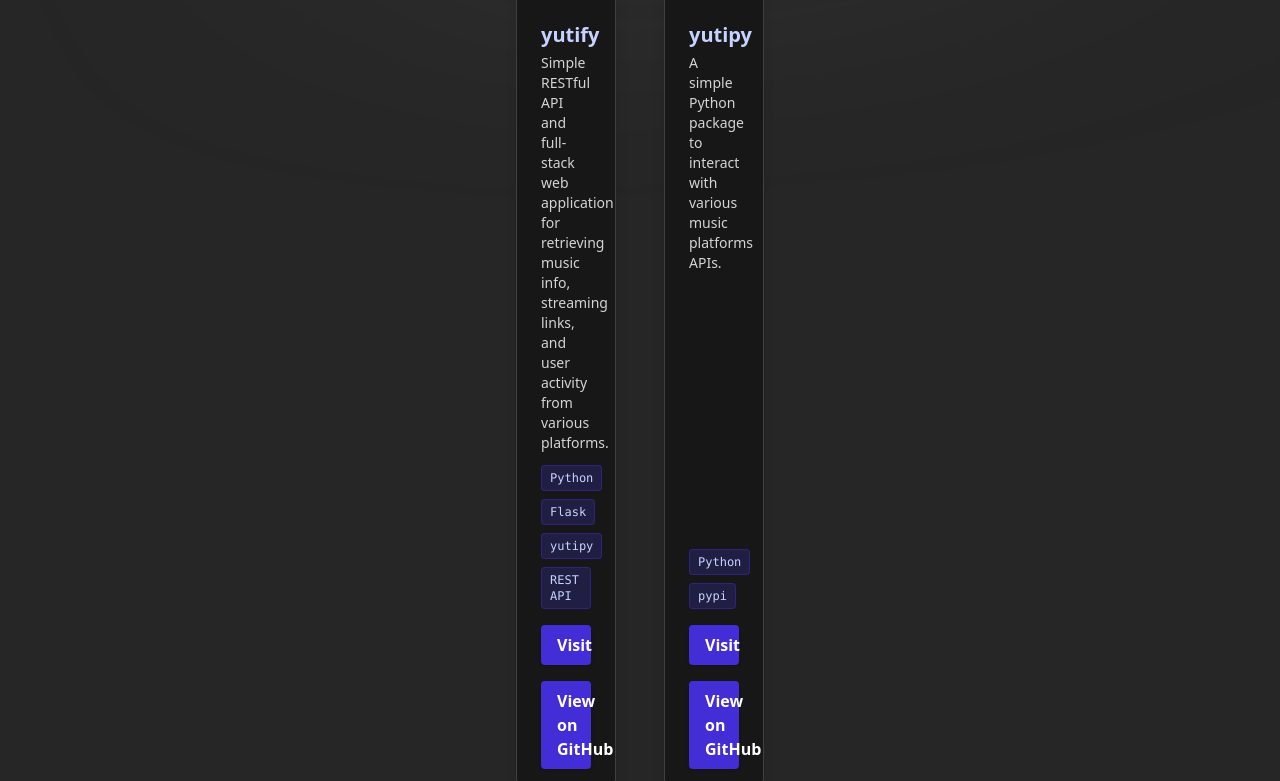
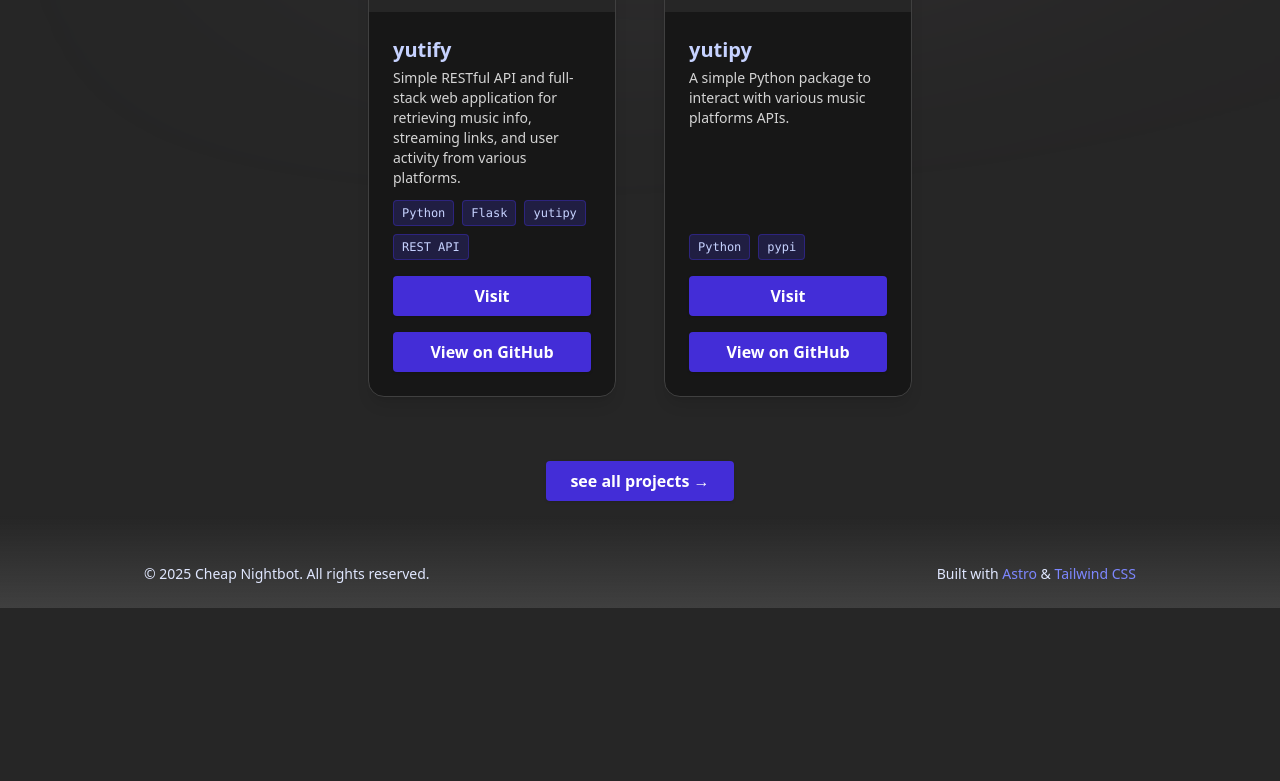
Before and after one commit to CheapNightbot/homepage, an Astro site: page / in a window 1280 px wide. Shown: the part 1080-1861 px from the top of the page. After the commit the page ends 1688 px from the top, so only its background shows below. Built offline with nearby package versions, Linux system fonts and the light colour scheme; Astro itself is replaced by a stand-in of ours.

Commit message:
Update index.astro

```diff
--- a/src/pages/index.astro
+++ b/src/pages/index.astro
@@ -210,7 +210,7 @@ import projects from "../assets/projects.json";
   </script>
 
   <section
-    class="min-h-screen sm:px-4 xl:max-w-1/2 mx-auto content-center flex flex-col justify-center"
+    class="min-h-screen sm:px-4 2xl:max-w-1/2 mx-auto content-center flex flex-col justify-center"
   >
     <h2 class="text-2xl font-bold text-indigo-200 mb-4">Featured Projects</h2>
     <div
```
